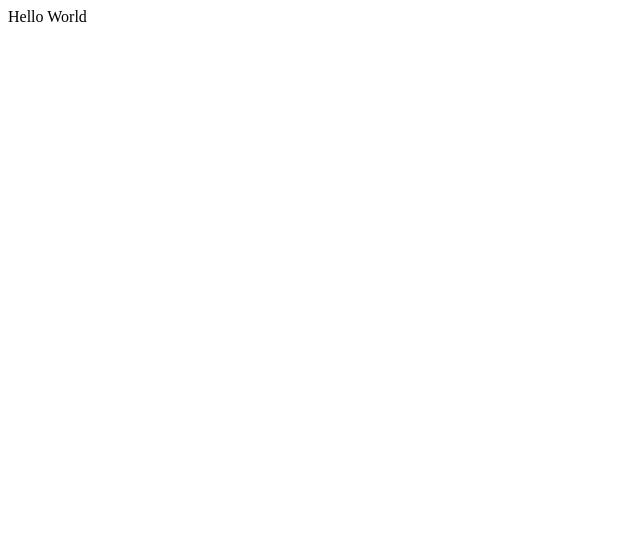
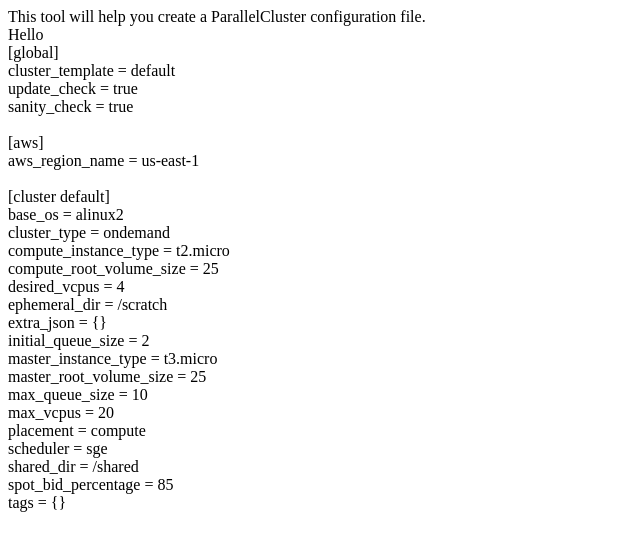
Before and after one commit to giraffesyo/aws-pc-config-generator, a Next.js app: page / in a window 1280 px wide. Shown: the top 550 px of the page, without its empty margins (0-640 px from the left). Built offline with nearby package versions, Linux system fonts and the light colour scheme.

Commit message:
Add initial structure for output and input views

```diff
--- /dev/null
+++ b/components/Input.tsx
@@ -0,0 +1,13 @@
+import React, { SetStateAction } from 'react'
+import { ISection } from '../pages'
+
+interface IInputComponentProps {
+  sections: ISection[]
+  setSections: React.Dispatch<SetStateAction<ISection[]>>
+}
+
+const InputComponent: React.FC<IInputComponentProps> = () => {
+  return <div>Hello</div>
+}
+
+export default InputComponent
--- /dev/null
+++ b/components/Output.tsx
@@ -0,0 +1,56 @@
+import { ISection } from '../pages'
+
+interface IOutputComponentProps {
+  sections: ISection[]
+}
+
+// const formatValue = (val: string | boolean | number){
+//     if(typeof val === "string" || typeof val === "number"){
+//         return val
+//     }
+//     return val.toString()
+// }
+
+const shouldDisplay = (
+  val: string | number | string[] | boolean | undefined
+): boolean => {
+  if (typeof val === 'object') {
+    if (val.hasOwnProperty('length')) {
+      if (val.length === 0) return false
+      return true
+    }
+  }
+  return !!val
+}
+
+const determineSectionName = (section: ISection): string => {
+  if (!section.custom_name) {
+    return `[${section.section_name}]`
+  } else {
+    return `[${section.section_name} ${section.custom_name}]`
+  }
+}
+
+const OutputComponent: React.FC<IOutputComponentProps> = ({ sections }) => {
+  return (
+    <div className='bg-gray-400 font-mono'>
+      {sections.map((section, index) => (
+        <div key={`section-${section.section_name}`}>
+          <div>{determineSectionName(section)}</div>
+          <div>
+            {Object.entries(section.fields).map(([key, val]) =>
+              shouldDisplay(val) ? (
+                <div key={`section-${section.section_name}-field-${key}`}>
+                  {key} = {val.toString()}
+                </div>
+              ) : null
+            )}
+          </div>
+          <br />
+        </div>
+      ))}
+    </div>
+  )
+}
+
+export default OutputComponent
--- a/pages/index.tsx
+++ b/pages/index.tsx
@@ -1,5 +1,191 @@
+import Input from '../components/Input'
+import Output from '../components/Output'
+import { useState } from 'react'
+
+export interface ISection {
+  section_name: string
+  custom_name?: string
+  fields: Record<string, any>
+}
+export class SectionAWS implements ISection {
+  section_name = 'aws'
+  fields = { aws_region_name: 'us-east-1' }
+}
+export class SectionGlobal implements ISection {
+  section_name = 'global'
+  fields = {
+    cluster_template: 'default',
+    update_check: true,
+    sanity_check: true,
+  }
+}
+
+export class SectionAliases implements ISection {
+  section_name = 'aliases'
+  fields = {
+    ssh: 'ssh {CFN_USER}@{MASTER_IP} {ARGS}',
+  }
+}
+
+class SectionCluster implements ISection {
+  section_name = 'cluster'
+  custom_name = 'default'
+  fields: ISectionClusterFields = {
+    additional_cfn_template: '',
+    additional_iam_policies: '',
+    base_os: 'alinux2',
+    cluster_resource_bucket: '',
+    cluster_type: 'ondemand',
+    compute_instance_type: 't2.micro',
+    compute_root_volume_size: 25,
+    custom_ami: '',
+    cw_log_settings: '',
+    dashboard_settings: '',
+    dcv_settings: '',
+    desired_vcpus: 4,
+    disable_cluster_dns: false,
+    disable_hyperthreading: false,
+    ebs_settings: [],
+    ec2_iam_role: '',
+    efs_settings: '',
+    enable_efa: '',
+    enable_efa_gdr: '',
+    enable_intel_hpc_platform: false,
+    encrypted_ephermeral: false,
+    ephemeral_dir: '/scratch',
+    extra_json: '{}',
+    fsx_settings: '',
+    iam_lambda_role: '',
+    initial_queue_size: 2,
+    key_name: '',
+    maintain_initial_size: false,
+    master_instance_type: 't3.micro',
+    master_root_volume_size: 25,
+    max_queue_size: 10,
+    max_vcpus: 20,
+    min_vcpus: 0,
+    placement: 'compute',
+    placement_group: '',
+    post_install: '',
+    post_install_args: '',
+    pre_install: '',
+    pre_install_args: '',
+    proxy_server: '',
+    queue_settings: [],
+    raid_settings: '',
+    s3_read_resource: '',
+    s3_read_write_resource: '',
+    scaling_settings: '',
+    scheduler: 'sge',
+    shared_dir: '/shared',
+    spot_bid_percentage: 85,
+    spot_price: undefined,
+    tags: '{}',
+    template_url: '',
+    vpc_settings: '',
+  }
+}
+
+interface ISectionClusterFields {
+  additional_cfn_template: string
+  additional_iam_policies: string
+  base_os:
+    | 'alinux'
+    | 'alinux2'
+    | 'centos7'
+    | 'centos8'
+    | 'ubuntu1604'
+    | 'ubuntu1804'
+  cluster_resource_bucket: string
+  cluster_type: 'ondemand' | 'spot'
+  compute_instance_type: string
+  compute_root_volume_size: number
+  custom_ami: string
+  cw_log_settings: string
+  dashboard_settings: string
+  dcv_settings: string
+  desired_vcpus: number
+  disable_cluster_dns: boolean
+  disable_hyperthreading: boolean
+  ebs_settings: string[]
+  ec2_iam_role: string
+  efs_settings: string
+  enable_efa: 'compute' | ''
+  enable_efa_gdr: 'compute' | ''
+  enable_intel_hpc_platform: boolean
+  encrypted_ephermeral: boolean
+  ephemeral_dir: string
+  extra_json: string
+  fsx_settings: string
+  iam_lambda_role: string
+  initial_queue_size: number
+  key_name: string
+  maintain_initial_size: boolean
+  master_instance_type: string
+  master_root_volume_size: number
+  max_queue_size: number
+  max_vcpus: number
+  min_vcpus: number
+  placement: 'cluster' | 'compute'
+  placement_group: string
+  post_install: string
+  post_install_args: string
+  pre_install: string
+  pre_install_args: string
+  proxy_server: string
+  queue_settings: string[]
+  raid_settings: string
+  s3_read_resource: string
+  s3_read_write_resource: string
+  scaling_settings: string
+  scheduler: 'awsbatch' | 'sge' | 'slurm' | 'torque'
+  shared_dir: string
+  spot_bid_percentage: number
+  spot_price: number | undefined
+  tags: string
+  template_url: string
+  vpc_settings: string
+}
+
+class SectionComputeResource implements ISection {
+  section_name = 'compute_resource'
+  custom_name = ''
+  fields = {
+    initial_count: 0,
+    instance_type: 't2.micro',
+    max_count: 10,
+    min_count: 0,
+    spot_price: undefined,
+  }
+}
+
+const initialSectionGlobal: SectionGlobal = new SectionGlobal()
+const initialSectionAWS: SectionAWS = new SectionAWS()
+const initialCluster: SectionCluster = new SectionCluster()
+
+const initialSections: ISection[] = [
+  initialSectionGlobal,
+  initialSectionAWS,
+  initialCluster,
+]
+
 const IndexPage: React.FC = () => {
-  return <div> Hello World</div>
+  const [sections, setSections] = useState<ISection[]>(initialSections)
+
+  return (
+    <div>
+      This tool will help you create a ParallelCluster configuration file.
+      <div className='flex flex-row'>
+        <div className='w-1/2'>
+          <Input sections={sections} setSections={setSections} />
+        </div>
+
+        <div className='w-1/2'>
+          <Output sections={sections} />
+        </div>
+      </div>
+    </div>
+  )
 }
 
 export default IndexPage
```
